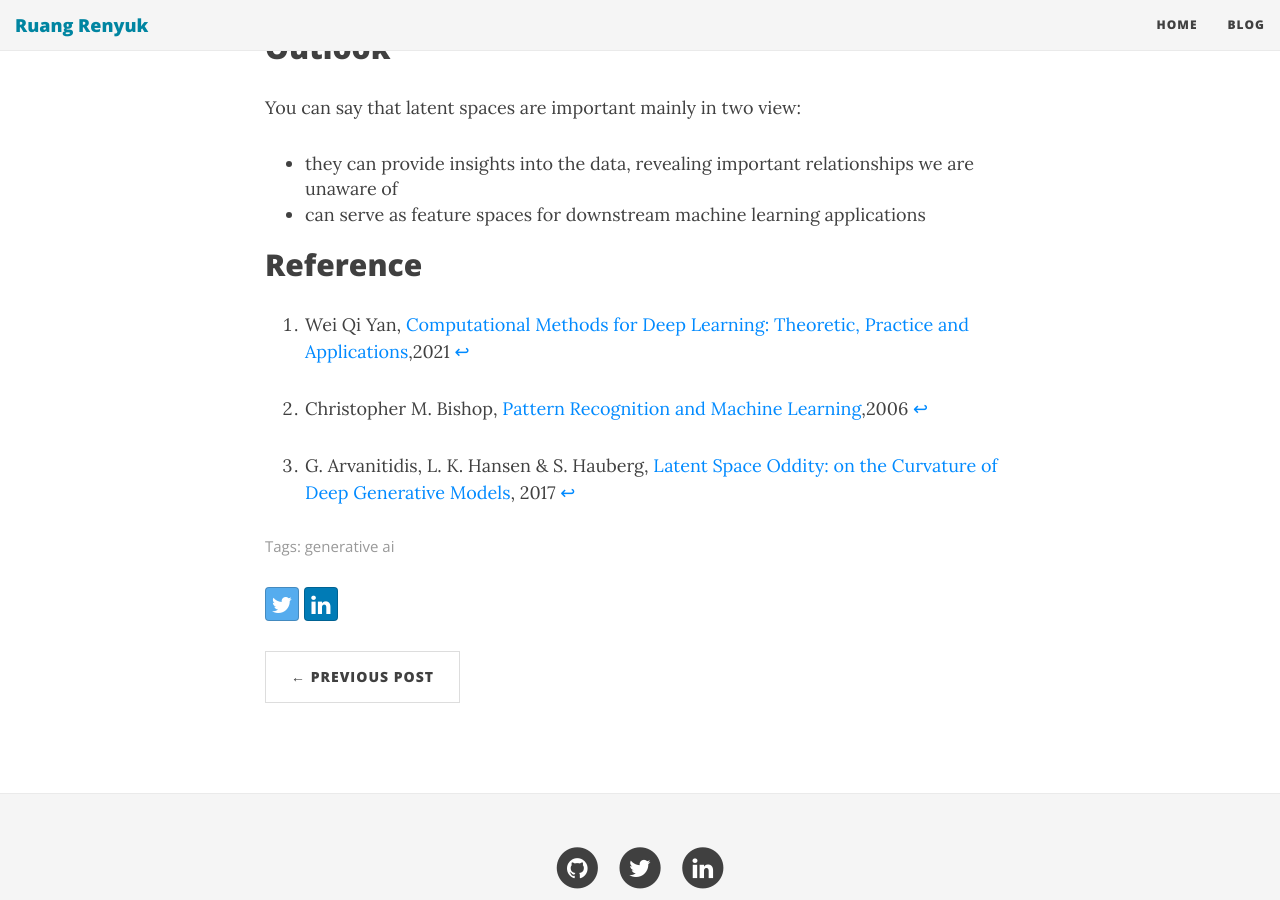
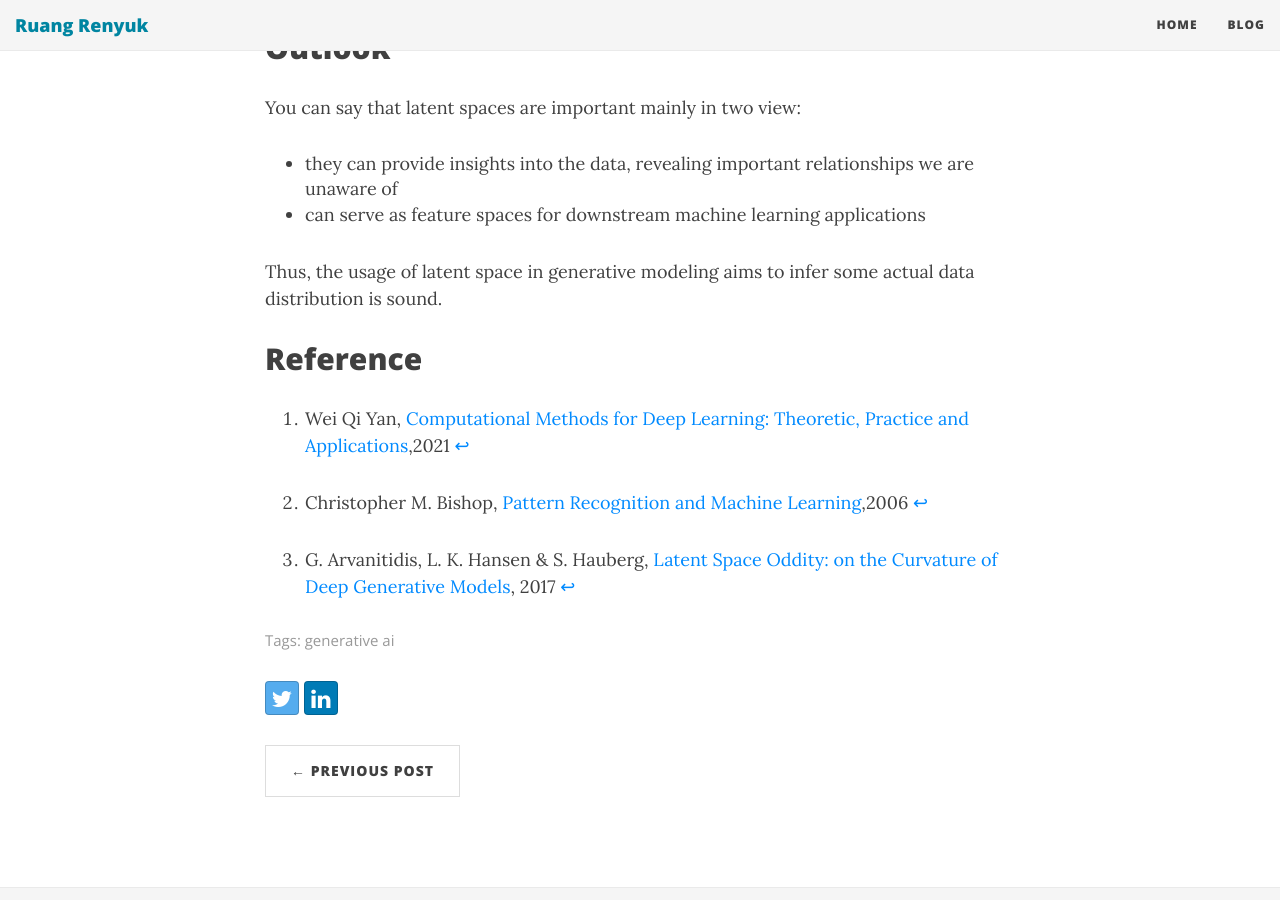
Before and after one commit to knabenphysik/knabenphysik.github.io, a Jekyll site: the page built from _posts/2024-08-12-latent-space.md, in a window 1280 px wide and 900 px high, scrolled down 1740 px. Built offline with Jekyll 4.4.1, drawn with Linux system fonts in a browser that asks for light colours; nearby versions of some CDN libraries; comment, search, counter and statistics services are not loaded.

Commit message:
latent space: update

```diff
--- a/_posts/2024-08-12-latent-space.md
+++ b/_posts/2024-08-12-latent-space.md
@@ -38,6 +38,8 @@ You can say that latent spaces are important mainly in two view:
 - they can provide insights into the data, revealing important relationships we are unaware of
 - can serve as feature spaces for downstream machine learning applications
 
+Thus, the usage of latent space in generative modeling aims to infer some actual data distribution is sound.
+
 ## Reference
 
 [^1]: Wei Qi Yan, [Computational Methods for Deep Learning: Theoretic, Practice and Applications](https://link.springer.com/book/10.1007/978-3-030-61081-4),2021
```
